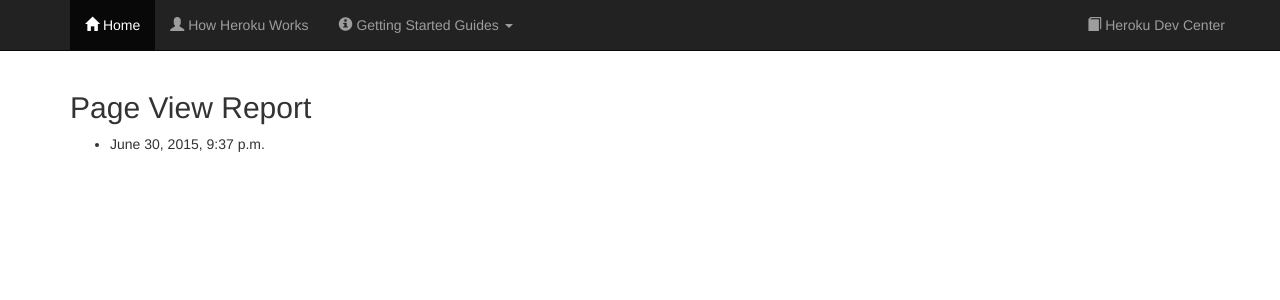
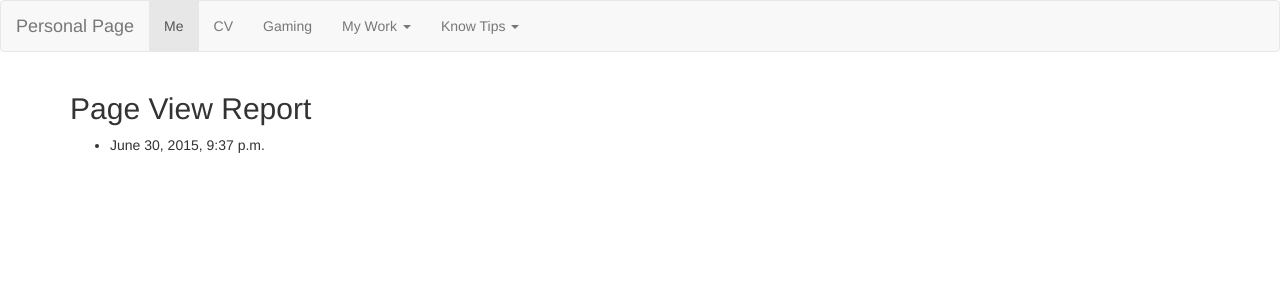
Before and after one commit to carnash-oz/mypage, a Django app: page /db in a window 1280 px wide. Shown: the top 300 px of the page. Run offline with Django 3.2, Linux system fonts and the light colour scheme; data comes from the database, SQL or seed files in the repository; some libraries are stand-ins or nearby versions.

Commit message:
Change index html template.

```diff
--- a/main/templates/base.html
+++ b/main/templates/base.html
@@ -1,83 +1,71 @@
 <!DOCTYPE html>
+{% load staticfiles %}
 <html>
+
 <head>
-<title>GettingStarted</title>
-  <link rel="stylesheet" type="text/css" href="//maxcdn.bootstrapcdn.com/bootstrap/3.3.4/css/bootstrap.min.css" />
-  <script src="https://ajax.googleapis.com/ajax/libs/jquery/2.1.3/jquery.min.js"></script>
-  <script type="text/javascript" src="//maxcdn.bootstrapcdn.com/bootstrap/3.3.4/js/bootstrap.min.js"></script>
-  <style type="text/css">
-    .jumbotron {
-        background: #532f8c;
-        color: white;
-        padding-bottom: 80px
-    }
-    .jumbotron .btn-primary {
-        background: #845ac7;
-        border-color: #845ac7
-    }
-    .jumbotron .btn-primary:hover {
-        background: #7646c1
-    }
-    .jumbotron p {
-        color: #d9ccee;
-        max-width: 75%;
-        margin: 1em auto 2em
-    }
-    .navbar+.jumbotron {
-        margin-top: -20px
-    }
-    .jumbotron .lang-logo {
-        display: block;
-        background: #b01302;
-        border-radius: 50%;
-        overflow: hidden;
-        width: 100px;
-        height: 100px;
-        margin: auto;
-        border: 2px solid white
-    }
-    .jumbotron .lang-logo img {
-        max-width: 100%
-    }
+	<meta charset="utf-8" />
+	<meta name="viewport" content="width=device-width, initial-scale=1">
 
+	<title>My Page JP Ortiz</title>
 
-  </style>
+	<link rel="stylesheet" href="{% static 'css/bootstrap.min.css' %}">
+
+	<script src="{% static 'js/jquery.min.js' %}"></script>
+	<script src="{% static 'js/bootstrap.min.js' %}"></script>
+
+	<link rel="stylesheet" type="text/css" href="{% static 'css/main.css' %}">
 </head>
+
 <body>
-<nav class="navbar navbar-default navbar-static-top navbar-inverse">
-  <div class="container">
+
+	<nav class="navbar navbar-default">
+	  <div class="container-fluid">
+
+	    <!-- Logo -->
+	    <div class="navbar-header">
+	      <button type="button" class="navbar-toggle" data-toggle="collapse" data-target="#mainNavBar">
+	        <span class="icon-bar"></span>
+	        <span class="icon-bar"></span>
+	        <span class="icon-bar"></span>
+	      </button>
+	      <a href="" class="navbar-brand">Personal Page</a>
+	    </div>
+
+	    <!-- Menu -->
+	    <div class="collapse navbar-collapse" id="mainNavBar">
 	      <ul class="nav navbar-nav">
-      <li class="active">
-        <a href="/"><span class="glyphicon glyphicon-home"></span> Home</a>
-      </li>
-      <li>
-        <a href="https://devcenter.heroku.com/articles/how-heroku-works"><span class="glyphicon glyphicon-user"></span> How Heroku Works</a>
-      </li>
+	        <li class="active"><a href="/">Me</a></li>
+	        <li><a href="/cv">CV</a></li>
+	        <li><a href="/gaming">Gaming</a></li>
+
 	        <li class="dropdown">
-        <a href="#" class="dropdown-toggle" data-toggle="dropdown" role="button" aria-expanded="false"><span class="glyphicon glyphicon-info-sign"></span> Getting Started Guides <span class="caret"></span></a>
-          <ul class="dropdown-menu" role="menu">
-            <li><a href="https://devcenter.heroku.com/articles/getting-started-with-ruby">Getting Started with Ruby on Heroku</a></li>
-            <li><a href="https://devcenter.heroku.com/articles/getting-started-with-nodejs">Getting Started with Node on Heroku</a></li>
-            <li><a href="https://devcenter.heroku.com/articles/getting-started-with-php">Getting Started with PHP on Heroku</a></li>
-            <li><a href="https://devcenter.heroku.com/articles/getting-started-with-python">Getting Started with Python on Heroku</a></li>
-            <li><a href="https://devcenter.heroku.com/articles/getting-started-with-java">Getting Started with Java on Heroku</a></li>
-            <li><a href="https://devcenter.heroku.com/articles/getting-started-with-clojure">Getting Started with Clojure on Heroku</a></li>
-            <li><a href="https://devcenter.heroku.com/articles/getting-started-with-scala">Getting Started with Scala on Heroku</a></li>
-            <li class="divider"></li>
-            <li><a href="https://devcenter.heroku.com/articles/getting-started-with-heroku-and-connect-without-local-dev">Getting Started on Heroku with Heroku Connect</a></li>
-            <li><a href="https://devcenter.heroku.com/articles/getting-started-with-jruby">Getting Started with Ruby on Heroku (Microsoft Windows)</a></li>
+	          <a href="mywork" class="dropdown-toggle" data-toggle="dropdown">My Work <span class="caret"></span></a>
+	          <ul class="dropdown-menu">
+	            <li><a href="https://play.google.com/store/apps/details?id=com.huxigames.gesto&hl=es">Android App - Gesto</a></li>
+	            <li><a href="/work/megaproyecto">Megaproyecto</a></li>
 	          </ul>
 	        </li>
+
+	        <li class="dropdown">
+	          <a href="tips" class="dropdown-toggle" data-toggle="dropdown">Know Tips <span class="caret"></span></a>
+	          <ul class="dropdown-menu">
+	            <li><a href="/tips/bootstrap">Bootstrap</a></li>
+	            <li><a href="/tips/django">Django</a></li>
+	            <li><a href="/tips/android">Android</a></li>
 	          </ul>
-    <ul class="nav navbar-nav navbar-right">
-      <li class="navbar-right">
-        <a href="https://devcenter.heroku.com"><span class="glyphicon glyphicon-book"></span> Heroku Dev Center</a>
 	        </li>
+
 	      </ul>
+
+	    </div>
+
 	  </div>
 	</nav>
 
-{% block content %}{% endblock %}
+{% block content %}
+
+{% endblock %}
 
 </body>
+
 </html>
```
Also changed, not shown: main/templates/index.html (+11 -40 lines). Lines whose indentation alone changed are shown as unchanged.
